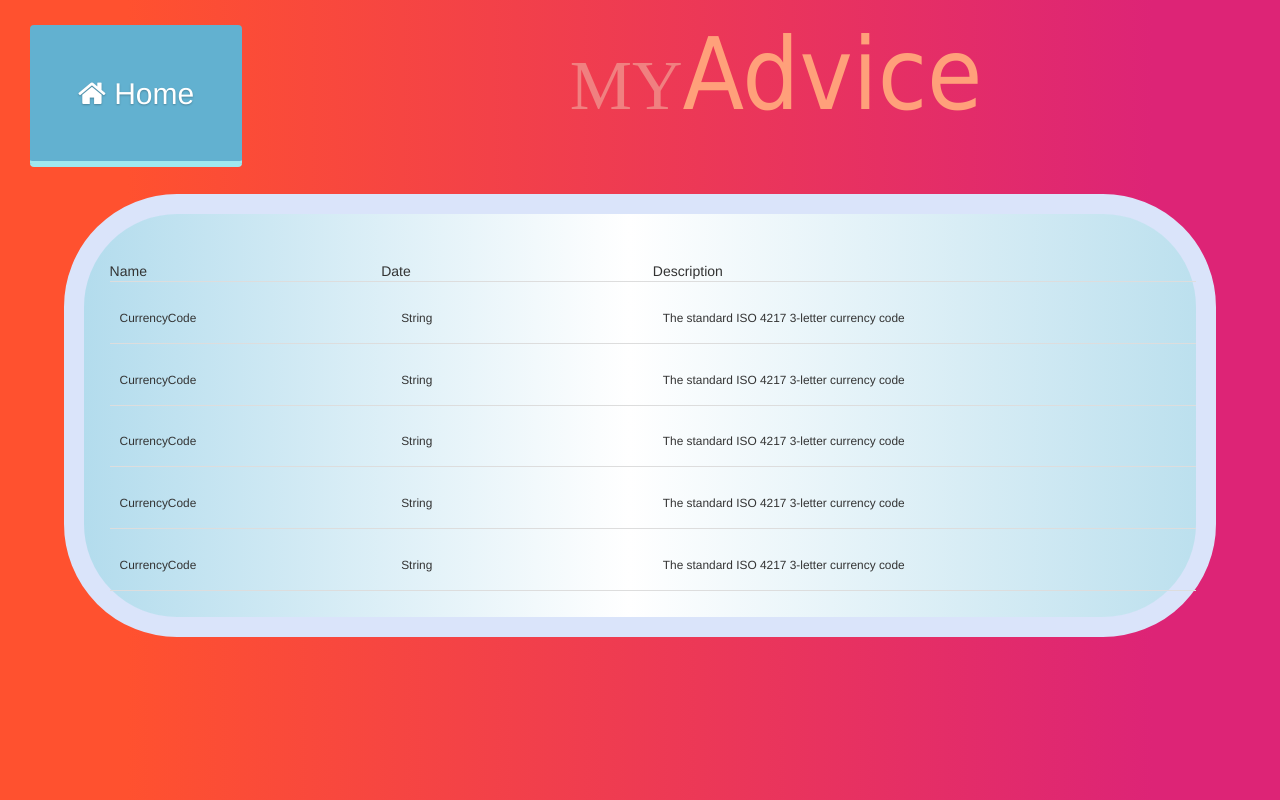
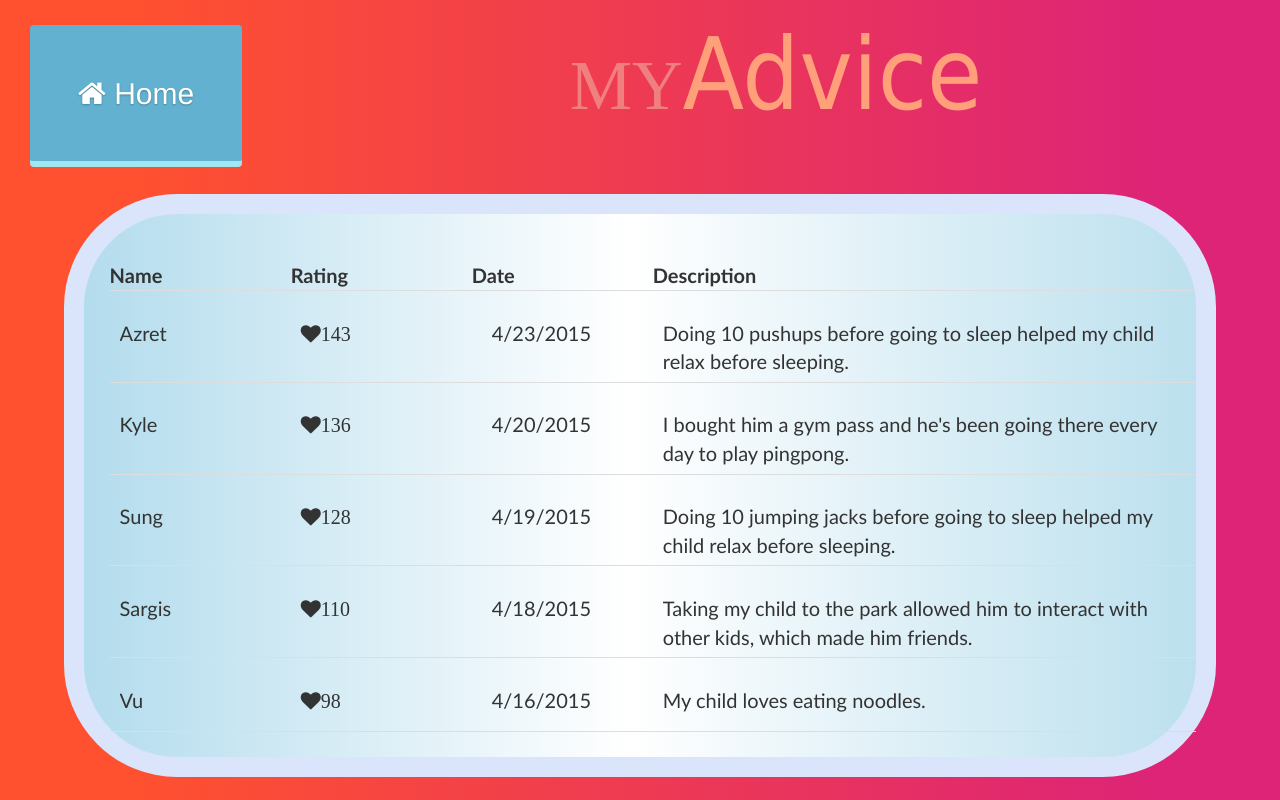
Before and after one commit to atsuzu/AutismAppJam, a PHP site: page /advice.html in a window 1280 px wide. Run offline with PHP 8.4, Linux system fonts and the light colour scheme; some libraries are stand-ins or nearby versions.

Commit message:
Updated advice page with ratings

```diff
--- a/advice.html
+++ b/advice.html
@@ -36,122 +36,158 @@
 
 <div class="method">
         <div class="row margin-0 list-header hidden-sm hidden-xs">
-            <div class="col-md-3"><div >Name</div></div>
-            <div class="col-md-3"><div >Date</div></div>
-            <div class="col-md-6"><div >Description</div></div>
+            <div class="col-md-2"><strong>Name</strong></div>
+            <div class="col-md-2"><strong>Rating</strong></div>
+            <div class="col-md-2"><strong>Date</strong></div>
+            <div class="col-md-6"><strong>Description</strong></div>
         </div>
 
         <div class="row margin-0">
-            <div class="col-md-3">
+            <div class="col-md-2">
                 <div class="cell">
                     <div class="propertyname">
-                        CurrencyCode</span>
+                        Azret
                     </div>
                 </div>
             </div>
-            <div class="col-md-3">
+            <div class="col-md-2">
                 <div class="cell">
                     <div>
-                        <p>String</p>
+                        <i class="fa fa-heart fa-1">143</i>
+                    </div>
+                </div>
+            </div>
+            <div class="col-md-2">
+                <div class="cell">
+                    <div>
+                        <p>4/23/2015</p>
                     </div>
                 </div>
             </div>
             <div class="col-md-6">
                 <div class="cell">
                     <div class="description">
-                        The standard ISO 4217 3-letter currency code
+                        Doing 10 pushups before going to sleep helped my child relax before sleeping.
                     </div>
                 </div>
             </div>
         </div>
         <div class="row margin-0">
-            <div class="col-md-3">
+            <div class="col-md-2">
                 <div class="cell">
                     <div class="propertyname">
-                        CurrencyCode</span>
+                        Kyle
                     </div>
                 </div>
             </div>
-            <div class="col-md-3">
+            <div class="col-md-2">
+                <div class="cell">
+                    <div>
+                        <i class="fa fa-heart fa-1">136</i>
+                    </div>
+                </div>
+            </div>
+            <div class="col-md-2">
                 <div class="cell">
                     <div >
-                        <p>String</p>
+                        <p>4/20/2015</p>
                     </div>
                 </div>
             </div>
             <div class="col-md-6">
                 <div class="cell">
                     <div class="description">
-                        The standard ISO 4217 3-letter currency code
+                        I bought him a gym pass and he's been going there every day to play pingpong.
                     </div>
                 </div>
             </div>
         </div>
                <div class="row margin-0">
-            <div class="col-md-3">
+            <div class="col-md-2">
                 <div class="cell">
                     <div class="propertyname">
-                        CurrencyCode</span>
+                        Sung
                     </div>
                 </div>
             </div>
-            <div class="col-md-3">
+            <div class="col-md-2">
+                <div class="cell">
+                    <div>
+                        <i class="fa fa-heart fa-1">128</i>
+                    </div>
+                </div>
+            </div>
+            <div class="col-md-2">
                 <div class="cell">
                     <div >
-                        <p>String</p>
+                        <p>4/19/2015</p>
                     </div>
                 </div>
             </div>
             <div class="col-md-6">
                 <div class="cell">
                     <div class="description">
-                        The standard ISO 4217 3-letter currency code
+                        Doing 10 jumping jacks before going to sleep helped my child relax before sleeping.
                     </div>
                 </div>
             </div>
         </div>
                 <div class="row margin-0">
-            <div class="col-md-3">
+            <div class="col-md-2">
                 <div class="cell">
                     <div class="propertyname">
-                        CurrencyCode</span>
+                        Sargis
                     </div>
                 </div>
             </div>
-            <div class="col-md-3">
+            <div class="col-md-2">
+                <div class="cell">
+                    <div>
+                        <i class="fa fa-heart fa-1">110</i>
+                    </div>
+                </div>
+            </div>
+            <div class="col-md-2">
                 <div class="cell">
                     <div >
-                        <p>String</p>
+                        <p>4/18/2015</p>
                     </div>
                 </div>
             </div>
             <div class="col-md-6">
                 <div class="cell">
                     <div class="description">
-                        The standard ISO 4217 3-letter currency code
+                        Taking my child to the park allowed him to interact with other kids, which made him friends.
                     </div>
                 </div>
             </div>
         </div>
         <div class="row margin-0">
-            <div class="col-md-3">
+            <div class="col-md-2">
                 <div class="cell">
                     <div class="propertyname">
-                        CurrencyCode</span>
+                        Vu
                     </div>
                 </div>
             </div>
-            <div class="col-md-3">
+            <div class="col-md-2">
+                <div class="cell">
+                    <div>
+                        <i class="fa fa-heart fa-1">98</i>
+                    </div>
+                </div>
+            </div>
+            <div class="col-md-2">
                 <div class="cell">
                     <div >
-                        <p>String</p>
+                        <p>4/16/2015</p>
                     </div>
                 </div>
             </div>
             <div class="col-md-6">
                 <div class="cell">
                     <div class="description">
-                        The standard ISO 4217 3-letter currency code
+                        My child loves eating noodles.
                     </div>
                 </div>
             </div>
--- a/css/adviceStyle.css
+++ b/css/adviceStyle.css
@@ -4,7 +4,6 @@
 .method .list-header .header {
   font-weight: normal;
   text-transform: uppercase;
-  font-size: 0.8em;
   color: #999;
   background-color: #dae4fa; }
 .method [class^="row"],
@@ -12,19 +11,13 @@
   border-bottom: 1px solid #ddd; }
   .method [class^="row"]:hover,
   .method [class*=" row"]:hover {
-        background: -webkit-linear-gradient(90deg, #FF512F 10%, #DD2476 90%);
-    background: -moz-linear-gradient(90deg, #FF512F 10%, #DD2476 90%);
-    background: -ms-linear-gradient(90deg, #FF512F 10%, #DD2476 90%);
-    background: -o-linear-gradient(90deg, #FF512F 10%, #DD2476 90%);
-    background: linear-gradient(90deg, #FF512F 10%, #DD2476 90%); }
-.method .cell {
-  font-size: 0.85em; }
+
+ }
   .method .cell .mobile-isrequired {
     display: none;
     font-weight: normal;
     text-transform: uppercase;
-    color: #aaa;
-    font-size: 0.8em; }
+    color: #aaa; }
   .method .cell .propertyname {
     white-space: nowrap;
     overflow: hidden;
@@ -50,17 +43,14 @@
   .method .cell {
     padding: 0 10px; }
     .method .cell .propertyname {
-      font-weight: bold;
-      font-size: 1.2em; }
+      font-weight: bold;}
       .method .cell .propertyname .lookuplink {
         font-weight: normal;
-        font-size: 1.5em;
         position: absolute;
         top: 0;
         right: 10px; }
     .method .cell .type {
-      padding-left: 10px;
-      font-size: 1.1em; }
+      padding-left: 10px;}
     .method .cell .isrequired {
       padding-left: 10px;
       display: none; }
@@ -108,6 +98,10 @@
 
 
 .method {
+
+  font-size: 20px;
+  font-family: "Trebuchet MS";
+
   padding-top: 2%;
   padding-bottom: 2%;
   padding-left: 2%;
```
